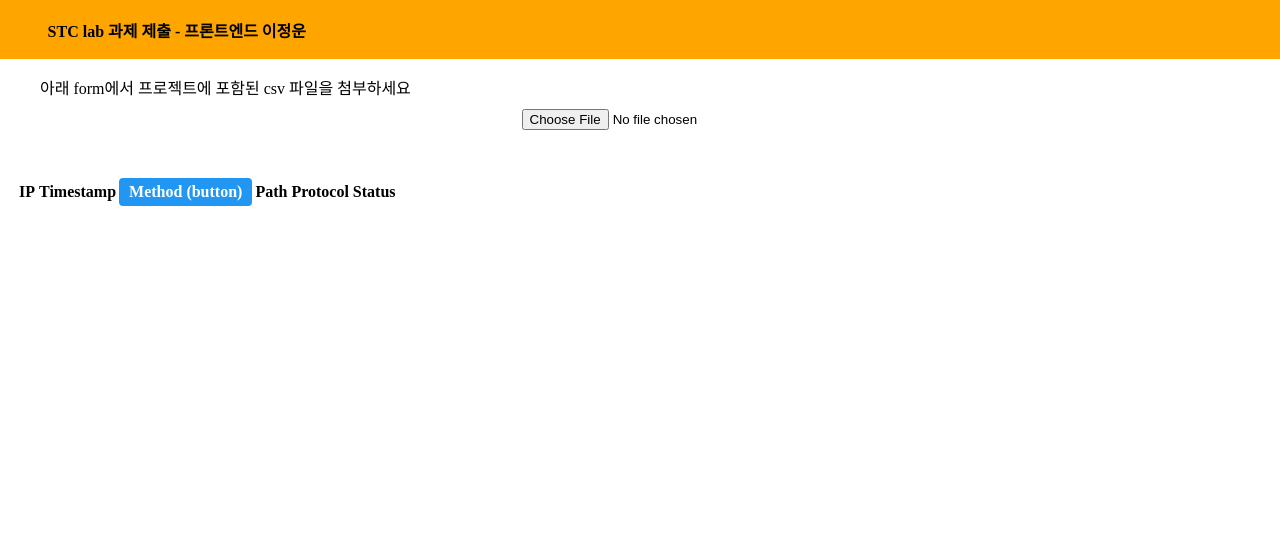
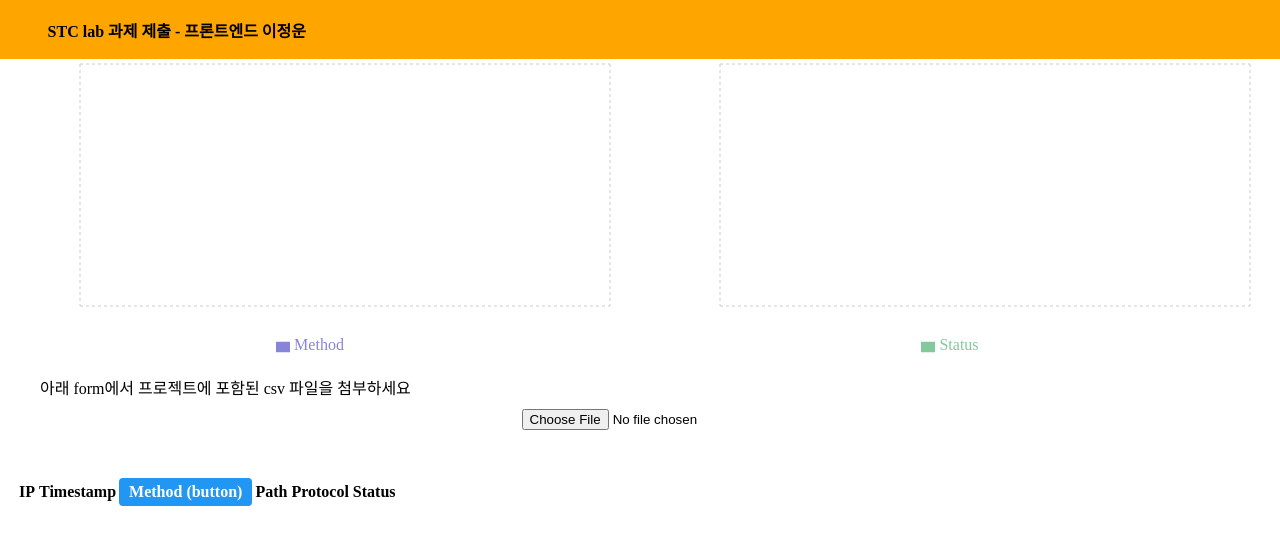
Before and after one commit to AronLee5263/stc-front-test, a Next.js app: page / in a window 1280 px wide. Shown: the top 544 px of the page. Built offline with nearby package versions, Linux system fonts and the light colour scheme.

Commit message:
Feat : 그래프 그리기

```diff
--- a/src/components/main/index.tsx
+++ b/src/components/main/index.tsx
@@ -1,6 +1,7 @@
-import { useState } from "react";
+import { useEffect, useState } from "react";
 import styled from "styled-components";
 import Header from "../header";
+import RechartsGragh from "../../reCharts/index";
 
 type RowData = {
   ip: string;
@@ -12,9 +13,23 @@ type RowData = {
 };
 
 export default function Main() {
-  const [data, setData] = useState<RowData[]>([]);
-  const [isSorted, setIsSorted] = useState<boolean>(false);
-  const [isAscending, setIsAscending] = useState<boolean>(true);
+  const [csvData, setCsvData] = useState<RowData[]>([]);
+  const [methodData, setMethodData] = useState<{ name: string; count: number }[]>([]);
+  const [statusData, setStatusData] = useState<{ name: string; count: number }[]>([]);
+
+  const [isSorted, setIsSorted] = useState(false);
+  const [isAscending, setIsAscending] = useState(true);
+
+  // const data = [{name: 'Page A', uv: 400, pv: 2400, amt: 2400}];
+
+  // const renderLineChart = (
+  //   <LineChart width={600} height={300} data={data}>
+  //     <Line type="monotone" dataKey="uv" stroke="#8884d8" />
+  //     <CartesianGrid stroke="#ccc" />
+  //     <XAxis dataKey="name" />
+  //     <YAxis />
+  //   </LineChart>
+  // );
 
   const changeHandler = (event: React.ChangeEvent<HTMLInputElement>) => {
     const files = event.target.files;
@@ -44,13 +59,27 @@ export default function Main() {
         return { ip, timestamp, method, path, protocol, status };
       });
 
-      setData(parsedData.filter((row) => row.ip)); // 빈 객체는 필터링
+      setCsvData(parsedData.filter((row) => row.ip)); // 빈 객체는 필터링
     };
     reader.readAsText(files[0]);
   };
 
+  useEffect(() => {
+    const methodCounts: { [key: string]: number } = {};
+    const statusCounts: { [key: string]: number } = {};
+
+    csvData.forEach((row) => {
+      const { method, status } = row;
+      methodCounts[method] = (methodCounts[method] || 0) + 1;
+      statusCounts[status] = (statusCounts[status] || 0) + 1;
+    });
+
+    setMethodData(Object.entries(methodCounts).map(([name, count]) => ({ name, count })));
+    setStatusData(Object.entries(statusCounts).map(([name, count]) => ({ name, count })));
+  }, [csvData]);
+
   const handleSortByMethod = () => {
-    const sortedData = [...data];
+    const sortedData = [...csvData];
     sortedData.sort((a, b) => {
       if (isAscending) {
         return a.method.localeCompare(b.method);
@@ -60,12 +89,14 @@ export default function Main() {
     });
     setIsAscending(!isAscending);
     setIsSorted(true);
-    setData(sortedData);
+    setCsvData(sortedData);
+    console.log(sortedData);
   };
 
   return (
     <>
       <Header />
+      <RechartsGragh methodData={methodData} statusData={statusData} />
       <MainSection>
         <OrderText>아래 form에서 프로젝트에 포함된 csv 파일을 첨부하세요</OrderText>
         <input
@@ -95,7 +126,7 @@ export default function Main() {
           </thead>
 
           <tbody>
-            {data.map((row, index) => (
+            {csvData.map((row, index) => (
               <tr key={index}>
                 <td>{row.ip}&nbsp;&nbsp;&nbsp;</td>
                 <td>{row.timestamp}&nbsp;&nbsp;&nbsp;</td>
@@ -143,3 +174,7 @@ const SortableHeader = styled.th`
     color: white;
   }
 `;
+
+// const Example = styled.div`
+
+// `;
--- /dev/null
+++ b/src/reCharts/index.tsx
@@ -0,0 +1,123 @@
+// import React, { PureComponent } from "react";
+// import { LineChart, Line, XAxis, YAxis, CartesianGrid, Tooltip, Legend, ResponsiveContainer } from "recharts";
+
+// const data = [
+//   {
+//     name: "Page A",
+//     uv: 4000,
+//     pv: 2400,
+//     amt: 2400,
+//   },
+//   {
+//     name: "Page B",
+//     uv: 3000,
+//     pv: 1398,
+//     amt: 2210,
+//   },
+//   {
+//     name: "Page C",
+//     uv: 2000,
+//     pv: 9800,
+//     amt: 2290,
+//   },
+//   {
+//     name: "Page D",
+//     uv: 2780,
+//     pv: 3908,
+//     amt: 2000,
+//   },
+//   {
+//     name: "Page E",
+//     uv: 1890,
+//     pv: 4800,
+//     amt: 2181,
+//   },
+//   {
+//     name: "Page F",
+//     uv: 2390,
+//     pv: 3800,
+//     amt: 2500,
+//   },
+//   {
+//     name: "Page G",
+//     uv: 3490,
+//     pv: 4300,
+//     amt: 2100,
+//   },
+// ];
+
+// export default class RechartsGragh extends PureComponent {
+//   static demoUrl = "https://codesandbox.io/s/simple-line-chart-kec3v";
+
+//   render() {
+//     return (
+//       <>
+//         <LineChart
+//           width={500}
+//           height={300}
+//           data={data}
+//           margin={{
+//             top: 5,
+//             right: 30,
+//             left: 20,
+//             bottom: 5,
+//           }}
+//         >
+//           <CartesianGrid strokeDasharray="3 3" />
+//           <XAxis dataKey="name" />
+//           <YAxis />
+//           <Tooltip />
+//           <Legend />
+//           <Line type="monotone" dataKey="pv" stroke="#8884d8" activeDot={{ r: 8 }} />
+//           <Line type="monotone" dataKey="uv" stroke="#82ca9d" />
+//         </LineChart>
+//       </>
+//     );
+//   }
+// }
+import React, { PureComponent } from "react";
+import styled from "styled-components";
+import { BarChart, Bar, XAxis, YAxis, CartesianGrid, Tooltip, Legend, ResponsiveContainer } from "recharts";
+
+type DataItem = {
+  name: string;
+  count: number;
+};
+
+type RechartsGraphProps = {
+  methodData: DataItem[];
+  statusData: DataItem[];
+};
+
+export default function RechartsGragh({ methodData, statusData }: RechartsGraphProps) {
+  return (
+    <>
+      <GraghBox>
+        <ResponsiveContainer width="50%" height={300}>
+          <BarChart data={methodData} margin={{ top: 5, right: 30, left: 20, bottom: 5 }}>
+            <CartesianGrid strokeDasharray="3 3" />
+            <XAxis dataKey="name" />
+            <YAxis />
+            <Tooltip />
+            <Legend />
+            <Bar dataKey="count" fill="#8884d8" name="Method" />
+          </BarChart>
+        </ResponsiveContainer>
+        <ResponsiveContainer width="50%" height={300}>
+          <BarChart data={statusData} margin={{ top: 5, right: 30, left: 20, bottom: 5 }}>
+            <CartesianGrid strokeDasharray="3 3" />
+            <XAxis dataKey="name" />
+            <YAxis />
+            <Tooltip />
+            <Legend />
+            <Bar dataKey="count" fill="#82ca9d" name="Status" />
+          </BarChart>
+        </ResponsiveContainer>
+      </GraghBox>
+    </>
+  );
+}
+
+const GraghBox = styled.div`
+  display: flex;
+`;
```
